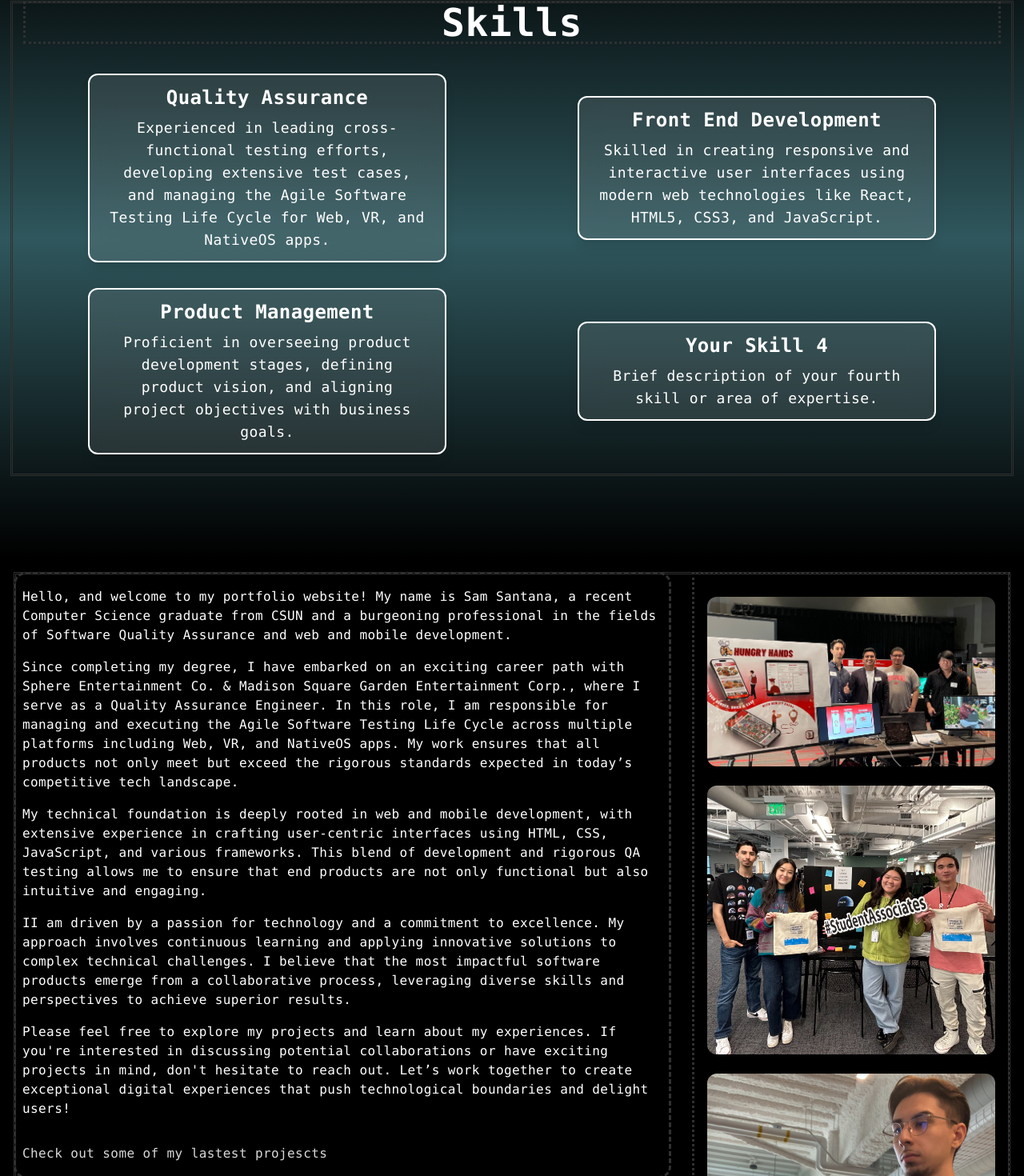
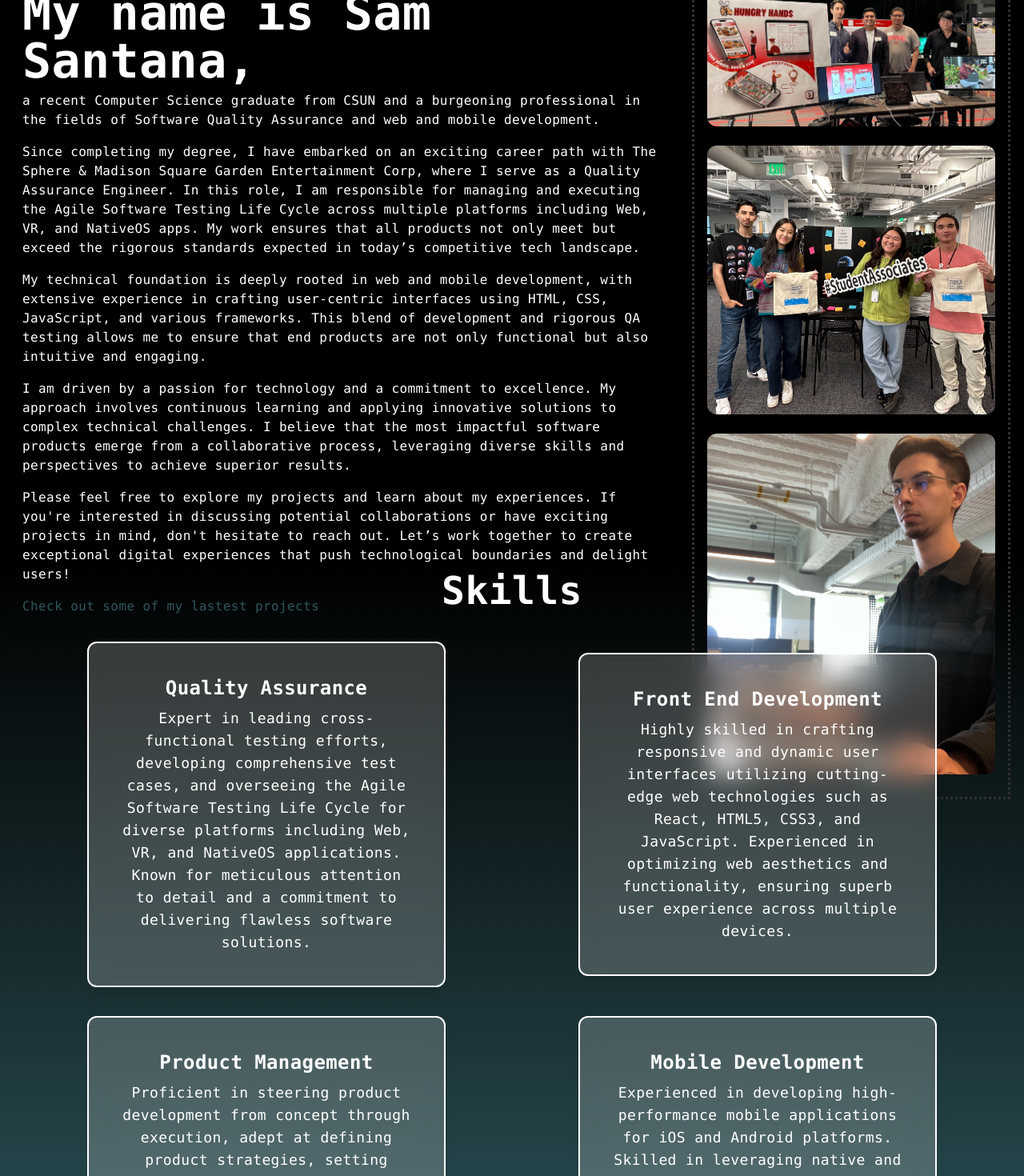
Before and after one commit to SamSantanaDev/PersonalWebsite, a Next.js app: page / in a window 1280 px wide. Shown: the part 860-2330 px from the top of the page at 80% size. Built offline with nearby package versions, Linux system fonts and the light colour scheme.

Commit message:
re-org sections

```diff
--- a/app/page.js
+++ b/app/page.js
@@ -12,8 +12,8 @@ export default function Home() {
     <main>
       <Navbar/>
       <Main/>
+      <About/>
       <Skills/>
-      <About/>
 
       <Projects/>
       <Contact/>
--- a/components/About.jsx
+++ b/components/About.jsx
@@ -13,19 +13,20 @@ const About = () => {
       className="w-full  md:h-screen p-5 flex items-center justify-center py-1 bg-black lg:py-5"
     >
       {/* MAIN CONTAINER */}
-      <div className=" outline-double max-w-[1340px] flex flex-col md:flex-row items-start justify-center m-auto md:grid grid-cols-3 gap-8">
+      <div className="max-w-[1340px] flex flex-col md:flex-row items-start justify-center m-auto md:grid grid-cols-3 gap-8">
         {/* TEXT CONTAINER */}
-        <div className="outline-dashed md:col-span-2 p-2  justify-between rounded-xl">
+        <div className=" md:col-span-2 p-2  justify-between rounded-xl">
+          <h1>Hello! <br></br> My name is Sam Santana,</h1>
           <p className="py-2 text-white font-mono">
-            Hello, and welcome to my portfolio website! My name is Sam Santana,
+
             a recent Computer Science graduate from CSUN and a burgeoning
             professional in the fields of Software Quality Assurance and web and
             mobile development.
           </p>
           <p className="py-2 text-white font-mono">
             Since completing my degree, I have embarked on an exciting career
-            path with Sphere Entertainment Co. & Madison Square Garden
-            Entertainment Corp., where I serve as a Quality Assurance Engineer.
+            path with The Sphere & Madison Square Garden
+            Entertainment Corp, where I serve as a Quality Assurance Engineer.
             In this role, I am responsible for managing and executing the Agile
             Software Testing Life Cycle across multiple platforms including Web,
             VR, and NativeOS apps. My work ensures that all products not only
@@ -41,7 +42,7 @@ const About = () => {
             engaging.
           </p>
           <p className="py-2 text-white font-mono">
-            II am driven by a passion for technology and a commitment to
+            I am driven by a passion for technology and a commitment to
             excellence. My approach involves continuous learning and applying
             innovative solutions to complex technical challenges. I believe that
             the most impactful software products emerge from a collaborative
@@ -56,10 +57,10 @@ const About = () => {
             reach out. Let’s work together to create exceptional digital
             experiences that push technological boundaries and delight users!
           </p>
-          <p className="py-2 text-white"></p>
+
           <Link href="/#projects">
-            <p className="py-2 text-[#D8D8D8]  font-mono cursor-pointer">
-              Check out some of my lastest projescts
+            <p className="py-2 text-[#2F575D]  font-mono cursor-pointer hover:shadow-md shadow-[#2F575D]">
+              Check out some of my lastest projects
             </p>
           </Link>
         </div>
--- a/components/Projects.jsx
+++ b/components/Projects.jsx
@@ -10,7 +10,7 @@ import ProjectItem from "@/components/ProjectItem";
 //w-full mx-auto px-20 py-2 bg-[#D8D8D8] outline-dashed
 const Projects = () => {
   return (
-    <div id="projects" className="w-full mx-auto px-4 md:px-20 py-2 bg-gradient-to-b from-black to-[#2F575D] lg:py-20">
+    <div id="projects" className="w-full mx-auto px-4 md:px-20 py-2 bg-gradient-to-b to-black from-[#2F575D] lg:py-20">
       <div className="flex flex-col items-center">
       <p className="text-xl tracking-widest font-mono text-[#868079]">Projects</p>
 
--- a/components/Skills.jsx
+++ b/components/Skills.jsx
@@ -7,41 +7,42 @@ const Skills = () => {
     {
       title: "Quality Assurance",
       description:
-        "Experienced in leading cross-functional testing efforts, developing extensive test cases, and managing the Agile Software Testing Life Cycle for Web, VR, and NativeOS apps.",
+        "Expert in leading cross-functional testing efforts, developing comprehensive test cases, and overseeing the Agile Software Testing Life Cycle for diverse platforms including Web, VR, and NativeOS applications. Known for meticulous attention to detail and a commitment to delivering flawless software solutions.",
     },
     {
       title: "Front End Development",
       description:
-        "Skilled in creating responsive and interactive user interfaces using modern web technologies like React, HTML5, CSS3, and JavaScript.",
+        "Highly skilled in crafting responsive and dynamic user interfaces utilizing cutting-edge web technologies such as React, HTML5, CSS3, and JavaScript. Experienced in optimizing web aesthetics and functionality, ensuring superb user experience across multiple devices.",
     },
     {
       title: "Product Management",
       description:
-        "Proficient in overseeing product development stages, defining product vision, and aligning project objectives with business goals.",
+        "Proficient in steering product development from concept through execution, adept at defining product strategies, setting vision, and aligning project goals with broader business objectives. Effective in leading teams and managing projects to successful launches.",
     },
     {
-      title: "Your Skill 4",
+      title: "Mobile Development",
       description:
-        "Brief description of your fourth skill or area of expertise.",
+        "Experienced in developing high-performance mobile applications for iOS and Android platforms. Skilled in leveraging native and cross-platform technologies to create apps that offer engaging user experiences and integrate seamlessly with a range of services and systems.",
     },
   ];
+
 
   return (
     <div
       id="skills"
-      className="bg-gradient-to-b from-black via-[#2F575D] to-black w-full min-h-screen p-4 flex flex-col items-center justify-center"
+      className="bg-gradient-to-b from-black to-[#2F575D] w-full min-h-screen p-4 flex flex-col items-center justify-center"
     >
-      <div className="outline-double  items-center justify-center w-full px-4">
-        <div className="text-center mb-10 outline-dotted w-full">
+      <div className=" items-center justify-center w-full px-4">
+        <div className="text-center mb-10  w-full">
           <h1 className="text-white text-3xl sm:text-4xl md:text-5xl font-bold">
             Skills
           </h1>
         </div>
-        <div className="grid grid-cols-1 md:grid-cols-2 gap-2 w-full place-items-center">
+        <div className=" grid grid-cols-1 md:grid-cols-2 gap-3 w-full place-items-center">
         {skills.map((skill, index) => (
           <div
             key={index}
-            className="bg-white bg-opacity-10 backdrop-filter backdrop-blur-lg border-2 border-white rounded-xl px-6 py-3 mb-6 text-center flex flex-col items-center shadow-lg w-full md:max-w-md"
+            className="bg-white bg-opacity-20 backdrop-filter backdrop-blur-lg border-2 border-white rounded-xl p-10 mb-6 text-center flex flex-col items-center shadow-lg w-full md:max-w-md"
           >
             <h2 className="text-white text-xl sm:text-2xl font-bold">
               {skill.title}
```
Also changed, not shown: 1 other file (tests, documents, lock files or other folders).
